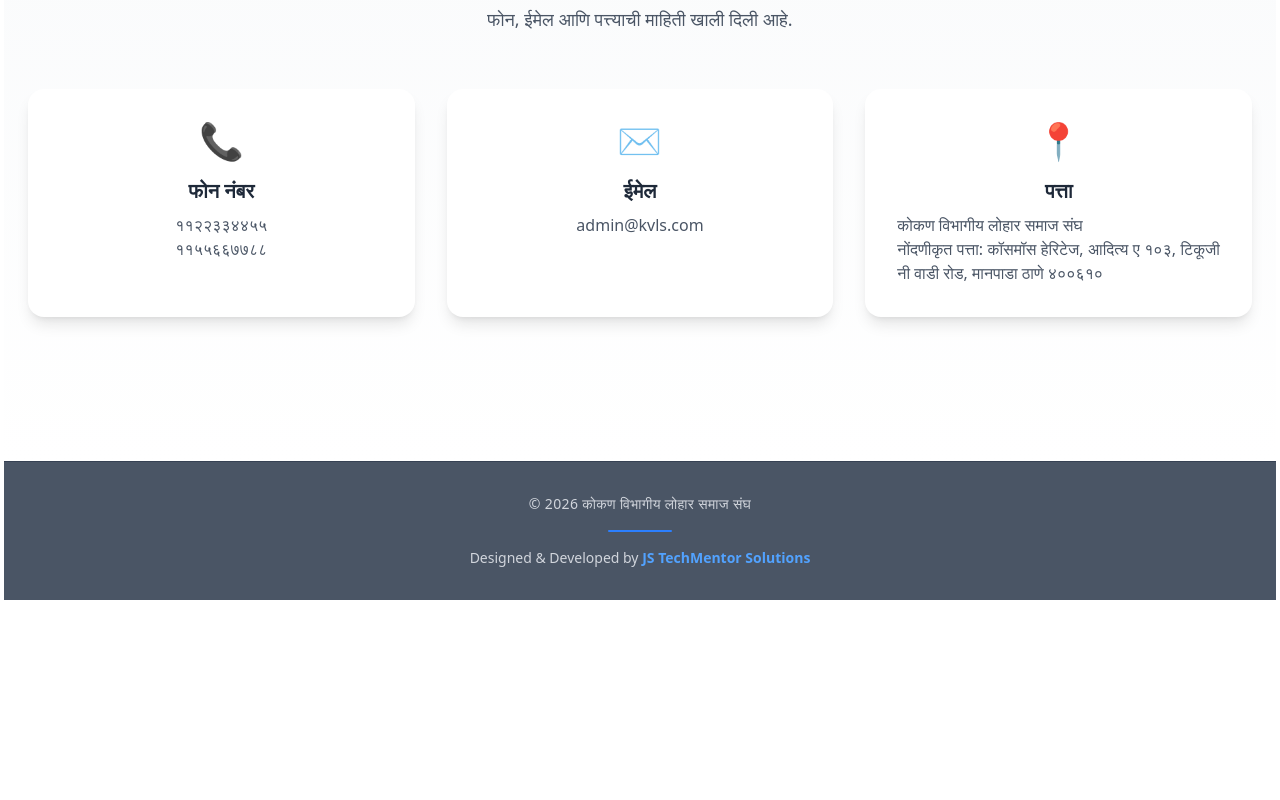
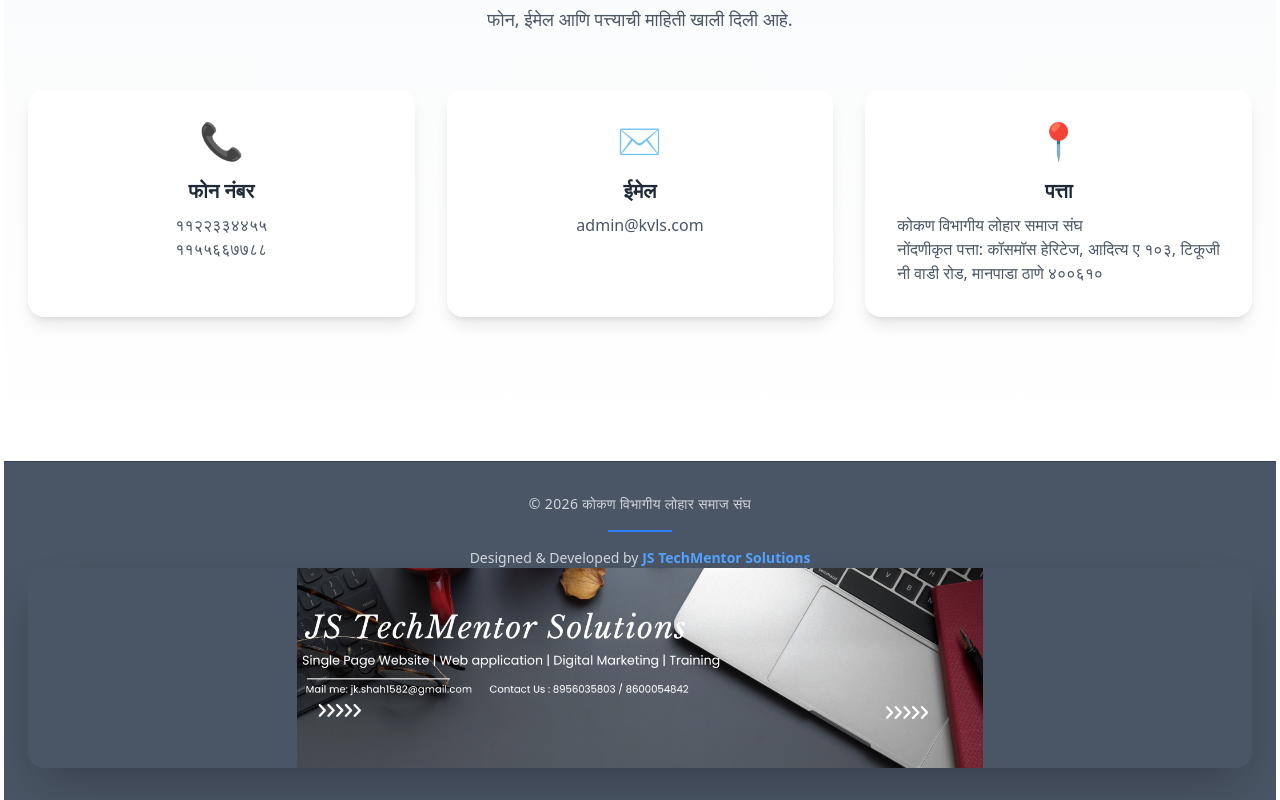
Before and after one commit to jk-shah1582/LoharSamaj-Connect, a React (Vite) app in the folder LoharSamaj-Connect/: page / in a window 1280 px wide. Shown: the part 1710-2510 px from the top of the page. Before the commit the page ends 2310 px from the top, so only its background shows below. Built offline with nearby package versions, Linux system fonts and the light colour scheme; no server answers; the database is empty.

Commit message:
addvertisement at bottom

```diff
--- a/LoharSamaj-Connect/src/pages/communityhome/CommunityHome.jsx
+++ b/LoharSamaj-Connect/src/pages/communityhome/CommunityHome.jsx
@@ -331,7 +331,23 @@ export default function CommunityHome() {
                 JS TechMentor Solutions
               </span>
             </p>
+            <img
+                src="./images/JSTechMentorSolutions.png"
+                alt="JSTechmentorSolutions"
+                className="w-full h-[200px] object-contain rounded-2xl shadow-2xl transform group-hover:scale-105 transition duration-500"
+              />
+            {/* Advertisement Slider with sample ads
+      <AdvertisementSlider
+        ads={[
+          {
+            image: "https://lohar-samaj-connect.vercel.app/images/JSTechmentorSolutions.png",
+            alt: "Advertisement 1",
+            link: "#",
+          },
+        ]}*/}
+
           </div>
+
         </footer>
       </main>
     </>
```
